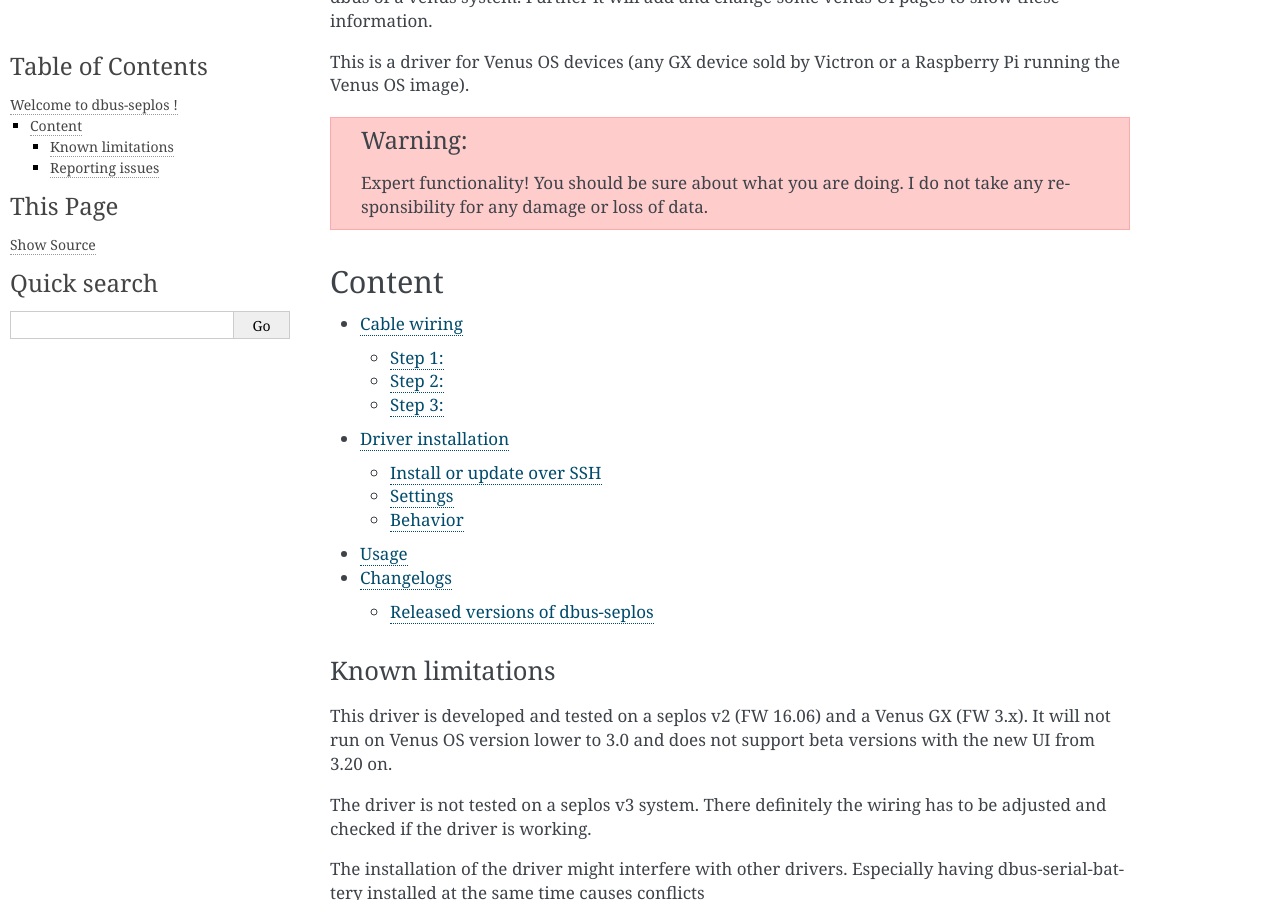
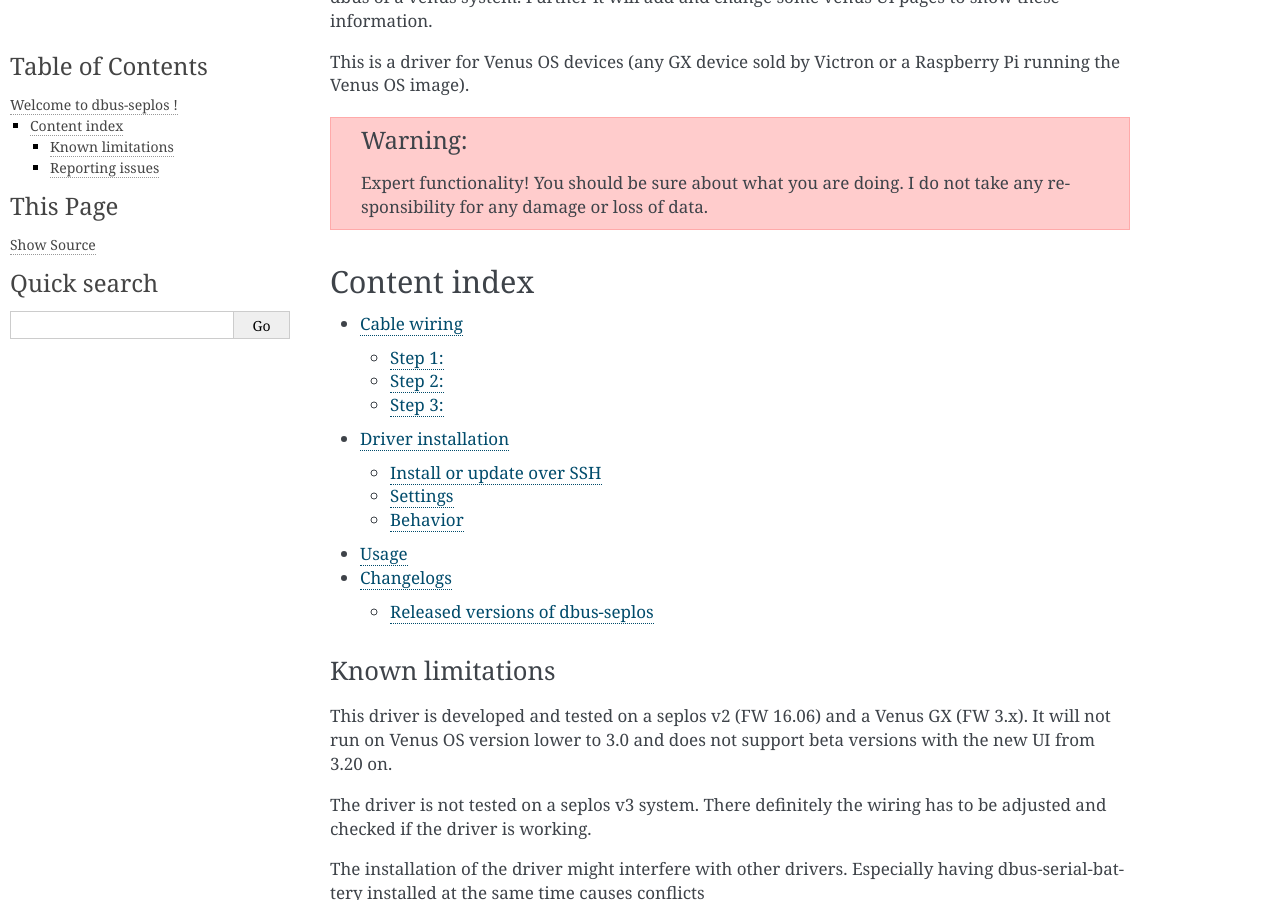
Before and after one commit to mworion/dbus-seplos, a Sphinx documentation site: the page built from doc/index.rst, in a window 1280 px wide and 900 px high, scrolled down 405 px. Built offline with Sphinx 7.4.7, drawn with Linux system fonts in a browser that asks for light colours.

Commit message:
optimize

```diff
--- a/doc/changelog/changelog.rst
+++ b/doc/changelog/changelog.rst
@@ -3,4 +3,4 @@
 Version 0.0.3
 ^^^^^^^^^^^^^
 
-- initial release
+- initial release for beta testing
--- a/doc/index.rst
+++ b/doc/index.rst
@@ -16,8 +16,8 @@
 .. warning:: Expert functionality! You should be sure about what you are doing.
              I do not take any responsibility for any damage or loss of data.
 
-Content
-^^^^^^^
+Content index
+^^^^^^^^^^^^
 .. toctree::
     :maxdepth: 2
 
```
